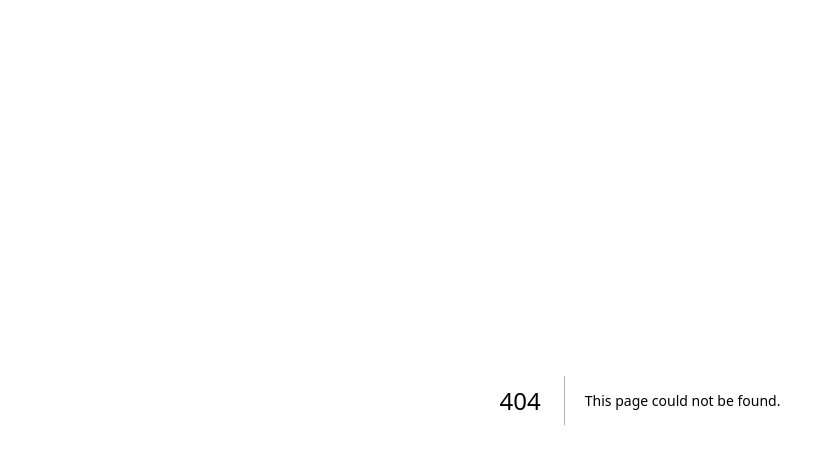
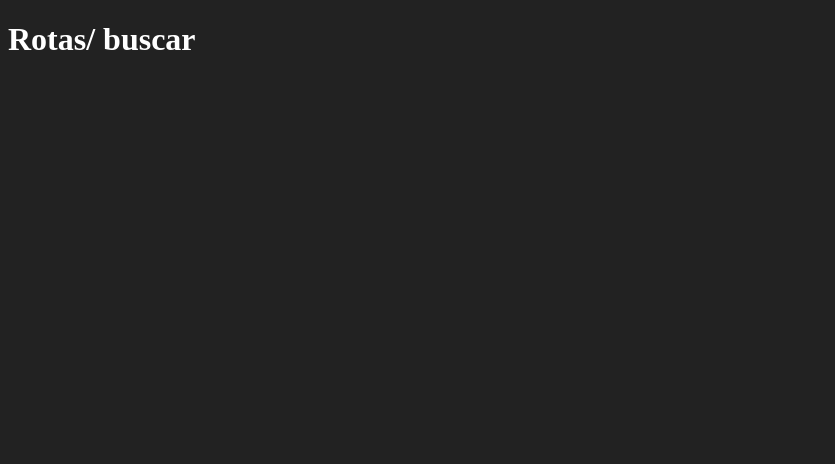
Before and after one commit to Davidjean23reis/fundamentonextjs, a Next.js app: page /id/buscar in a window 1280 px wide. Before the commit this address had no page. Shown: the top 464 px of the page, without its empty margins (0-835 px from the left). Built offline with nearby package versions, Linux system fonts and the light colour scheme.

Commit message:
Rotas 01

```diff
--- /dev/null
+++ b/src/pages/id/buscar.tsx
@@ -0,0 +1,7 @@
+export default function buscar(){
+    return (
+       <div>
+        <h1> Rotas/ buscar</h1>
+       </div>
+    )
+}
--- a/src/pages/index.tsx
+++ b/src/pages/index.tsx
@@ -1,5 +1,6 @@
 import Image from 'next/image'
 import { Inter } from 'next/font/google'
+
 
 const inter = Inter({ subsets: ['latin'] })
 
```
Also changed, not shown: src/pages/id/[nome].jsx (added, +8 -0 lines).
